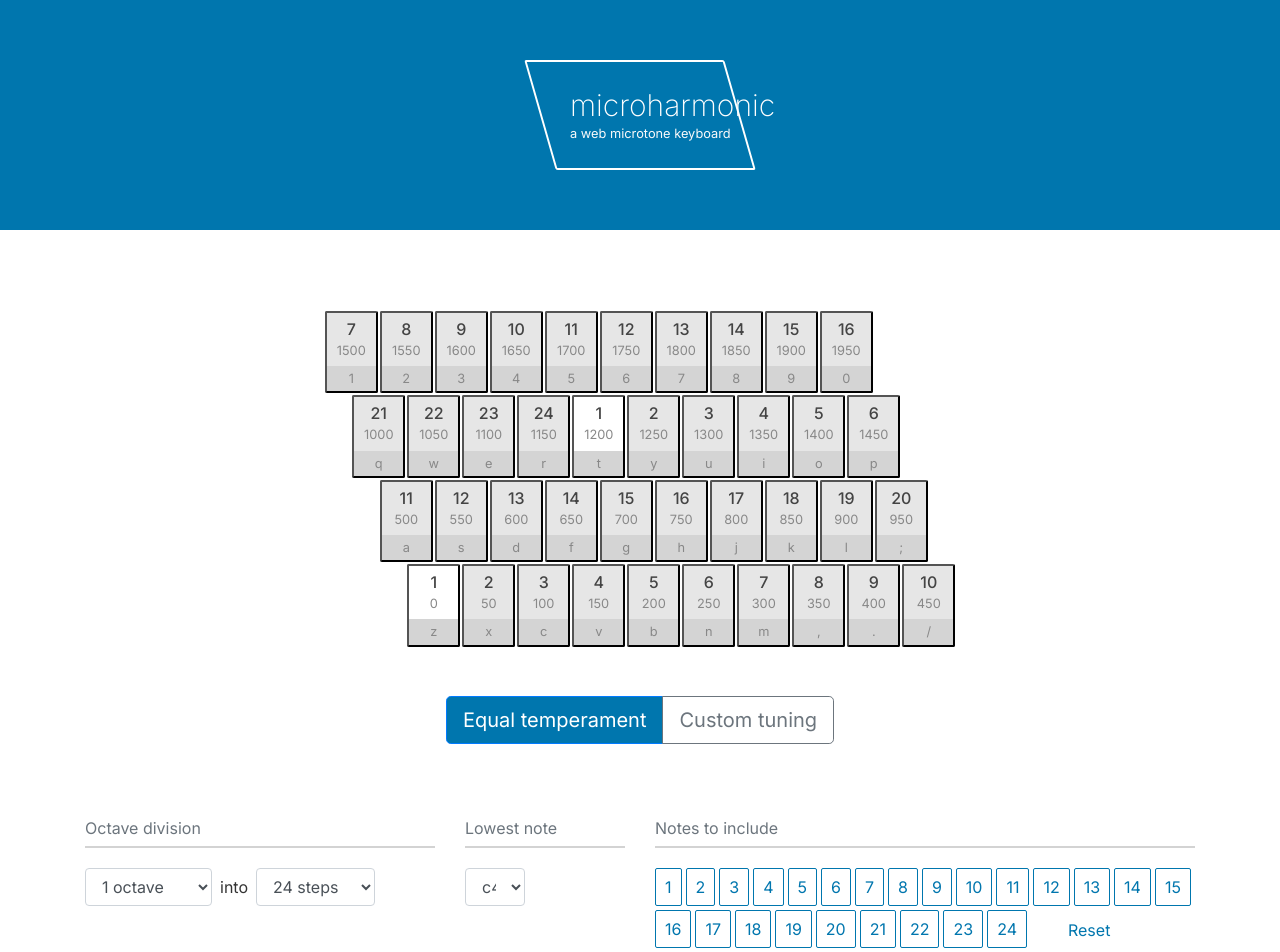
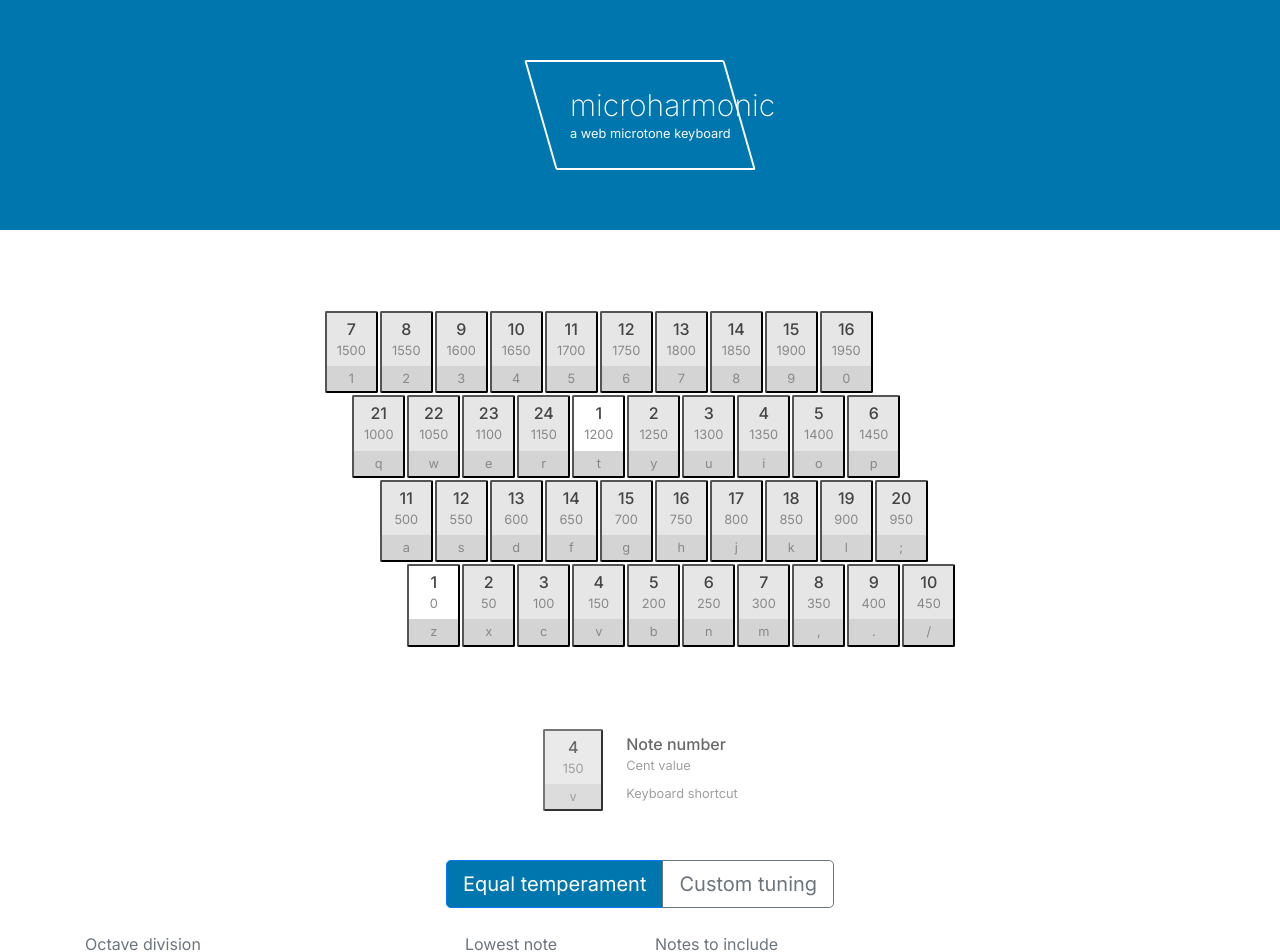
Before and after one commit to kevinsqi/microharmonic, a React (Create React App) app: page / in a window 1280 px wide. Shown: the top 952 px of the page. Built offline with nearby package versions, Linux system fonts and the light colour scheme.

Commit message:
tweak opacity, spacing

```diff
--- a/src/App.css
+++ b/src/App.css
@@ -43,6 +43,10 @@ input[type='checkbox'] {
 
 .opacity-60 {
   opacity: 0.6;
+}
+
+.opacity-80 {
+  opacity: 0.8;
 }
 
 .opacity-100 {
--- a/src/App.js
+++ b/src/App.js
@@ -8,6 +8,7 @@ import Footer from './Footer';
 import GAListener from './GAListener';
 import Header from './Header';
 import Keyboard from './Keyboard';
+import KeyboardLegend from './KeyboardLegend';
 import Settings from './Settings';
 import Tutorial from './Tutorial';
 import { CENTS_IN_OCTAVE } from './noteHelpers';
@@ -60,8 +61,11 @@ class App extends React.Component {
                 path="/"
                 render={() => (
                   <SettingsWrapper config={this.state.config} setConfig={this.setConfig}>
-                    <div className="d-flex">
+                    <div className="d-flex flex-column">
                       <Keyboard className="mx-auto" config={this.state.config} gain={GAIN_VALUE} />
+                      <div className="mx-auto" style={{ paddingTop: 80 }}>
+                        <KeyboardLegend />
+                      </div>
                     </div>
                   </SettingsWrapper>
                 )}
--- a/src/CustomSettings.js
+++ b/src/CustomSettings.js
@@ -103,7 +103,7 @@ class CustomSettings extends React.Component {
 
   render() {
     return (
-      <div>
+      <div className="mt-4">
         <Label>Custom scale tuning</Label>
         <div className="row">
           <div className="col-sm-6">
--- /dev/null
+++ b/src/KeyboardLegend.js
@@ -0,0 +1,24 @@
+import React from 'react';
+import classNames from 'classnames';
+
+function KeyboardLegend({ className }) {
+  return (
+    <div className={classNames('d-flex opacity-80', className)}>
+      <div style={{ width: 60 }}>
+        <button className="Key">
+          <div className="Key__note">4</div>
+          <div className="Key__cents small">150</div>
+          <div className="Key__shortcut small">v</div>
+        </button>
+      </div>
+
+      <div className="ml-4 mt-1">
+        <div className="Key__note">Note number</div>
+        <div className="Key__cents small">Cent value</div>
+        <div className="Key__shortcut bg-white small">Keyboard shortcut</div>
+      </div>
+    </div>
+  );
+}
+
+export default KeyboardLegend;
--- a/src/Settings.js
+++ b/src/Settings.js
@@ -34,7 +34,7 @@ class Settings extends React.Component {
             </button>
           </div>
         </div>
-        <div className="mt-5">
+        <div>
           {useCustomCentValues ? (
             <CustomSettings config={this.props.config} setConfig={this.props.setConfig} />
           ) : (
```
